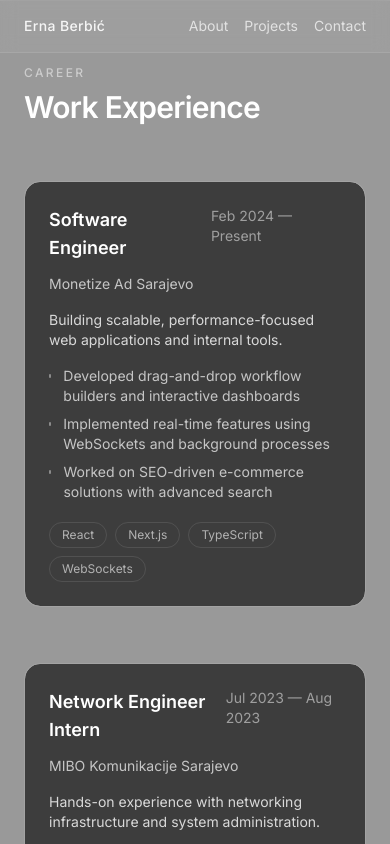
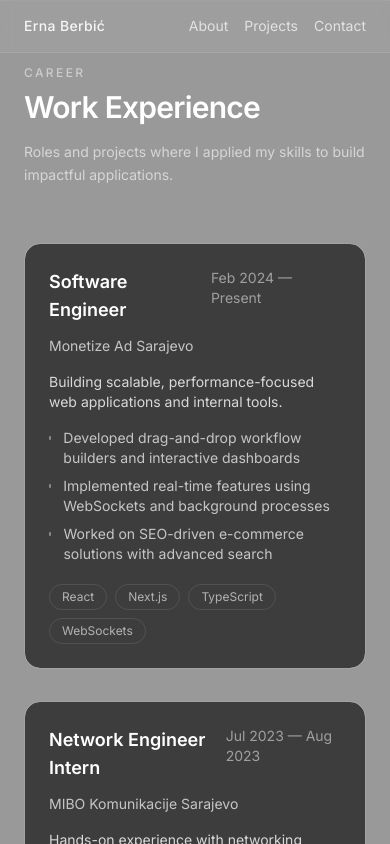
Before and after one commit to erna14/portfolio, a Next.js app in the folder frontend/: page / in a window 390 px wide. Shown: the top 844 px of the page. Built offline with nearby package versions, Linux system fonts and the light colour scheme.

Commit message:
Refactor WorkExperienceSection to utilize external experiences data; enhance styles with a new vertical timeline line and update layout for better visual hierarchy.

```diff
--- a/frontend/app/_sections/WorkExperienceSection.tsx
+++ b/frontend/app/_sections/WorkExperienceSection.tsx
@@ -1,5 +1,6 @@
 "use client";
 
+import { experiences } from "@/data/constants";
 import { useEffect, useRef, useState } from "react";
 
 /* ----------------------------------
@@ -87,55 +88,6 @@ function AnimateWhenVisible({
   );
 }
 
-/* ----------------------------------
-   Data
------------------------------------ */
-
-const experiences = [
-  {
-    company: "Monetize Ad Sarajevo",
-    role: "Software Engineer",
-    period: "Feb 2024 — Present",
-    summary:
-      "Building scalable, performance-focused web applications and internal tools.",
-    bullets: [
-      "Developed drag-and-drop workflow builders and interactive dashboards",
-      "Implemented real-time features using WebSockets and background processes",
-      "Worked on SEO-driven e-commerce solutions with advanced search",
-    ],
-    skills: ["React", "Next.js", "TypeScript", "WebSockets"],
-  },
-  {
-    company: "MIBO Komunikacije Sarajevo",
-    role: "Network Engineer Intern",
-    period: "Jul 2023 — Aug 2023",
-    summary:
-      "Hands-on experience with networking infrastructure and system administration.",
-    bullets: [
-      "Configured Cisco devices and routing and switching fundamentals",
-      "Managed Windows Server, Active Directory, DHCP, and DNS",
-      "Worked with Linux CLI, backups, monitoring, and basic cybersecurity",
-    ],
-    skills: ["Cisco", "Linux", "Windows Server"],
-  },
-  {
-    company: "Trinity d.o.o. Sarajevo",
-    role: "Full-stack Development Intern",
-    period: "Oct 2022 — Jan 2023",
-    summary:
-      "Built full-stack features with a focus on authentication and user management.",
-    bullets: [
-      "Developed frontend and backend for a social media application",
-      "Implemented secure authentication, authorization, and session handling",
-    ],
-    skills: ["React", "Node.js", "Auth"],
-  },
-];
-
-/* ----------------------------------
-   Section
------------------------------------ */
-
 export default function WorkExperienceSection() {
   return (
     <section
@@ -151,28 +103,24 @@ export default function WorkExperienceSection() {
           <h2 className="text-3xl font-semibold tracking-tight text-white md:text-4xl">
             Work Experience
           </h2>
+          <p className="mt-4 text-sm leading-relaxed text-white/60 md:text-base">
+            Roles and projects where I applied my skills to build impactful applications.
+          </p>
         </div>
 
         {/* Timeline */}
         <div className="relative">
           {/* Vertical line */}
-          <div
-            className="
-              hidden md:block
-              absolute left-5 top-0 h-full w-px
-              bg-gradient-to-b from-sky-400/0 via-sky-400/60 to-sky-400/0
-              shadow-[0_0_14px_rgba(56,189,248,0.4)]
-            "
-          />
+          <div className="timeline-vertical-line" />
 
-          <div className="flex flex-col gap-14">
+          <div className="flex flex-col gap-8 md:gap-14">
             {experiences.map((job, index) => (
               <AnimateWhenVisible key={job.company} index={index}>
                 <div className="relative md:pl-16">
                   {/* Dot + connector */}
-                  <div className="hidden md:flex absolute left-[15px] top-8 items-center">
+                  <div className="hidden md:flex absolute left-[16px] top-8 items-center">
                     {/* dot */}
-                    <span className="h-3 w-3 rounded-full bg-sky-400 shadow-[0_0_16px_rgba(56,189,248,0.9)]" />
+                    <span className="h-2 w-2 rounded-full bg-sky-400 shadow-[0_0_16px_rgba(56,189,248,0.9)]" />
                     {/* connector */}
                     <span className="h-px w-10 bg-sky-400/70" />
                   </div>
--- a/frontend/app/globals.css
+++ b/frontend/app/globals.css
@@ -45,3 +45,7 @@ body {
 .animate-skill-marquee {
   animation: skill-marquee 35s linear infinite;
 }
+
+.timeline-vertical-line {
+  @apply hidden md:block absolute left-5 top-0 h-full w-px bg-gradient-to-b from-sky-400/0 via-sky-400/60 to-sky-400/0 shadow-[0_0_14px_rgba(56,189,248,0.4)];
+}
--- a/frontend/data/constants.ts
+++ b/frontend/data/constants.ts
@@ -40,3 +40,44 @@ export const skills: Skill[] = [
   { name: "Git", icon: SiGit, color: "#F05032" },
   { name: "GitHub", icon: SiGithub, color: "#ffffff" },
 ];
+
+export const experiences = [
+  {
+    company: "Monetize Ad Sarajevo",
+    role: "Software Engineer",
+    period: "Feb 2024 — Present",
+    summary:
+      "Building scalable, performance-focused web applications and internal tools.",
+    bullets: [
+      "Developed drag-and-drop workflow builders and interactive dashboards",
+      "Implemented real-time features using WebSockets and background processes",
+      "Worked on SEO-driven e-commerce solutions with advanced search",
+    ],
+    skills: ["React", "Next.js", "TypeScript", "WebSockets"],
+  },
+  {
+    company: "MIBO Komunikacije Sarajevo",
+    role: "Network Engineer Intern",
+    period: "Jul 2023 — Aug 2023",
+    summary:
+      "Hands-on experience with networking infrastructure and system administration.",
+    bullets: [
+      "Configured Cisco devices and routing and switching fundamentals",
+      "Managed Windows Server, Active Directory, DHCP, and DNS",
+      "Worked with Linux CLI, backups, monitoring, and basic cybersecurity",
+    ],
+    skills: ["Cisco", "Linux", "Windows Server"],
+  },
+  {
+    company: "Trinity d.o.o. Sarajevo",
+    role: "Full-stack Development Intern",
+    period: "Oct 2022 — Jan 2023",
+    summary:
+      "Built full-stack features with a focus on authentication and user management.",
+    bullets: [
+      "Developed frontend and backend for a social media application",
+      "Implemented secure authentication, authorization, and session handling",
+    ],
+    skills: ["React", "Node.js", "Auth"],
+  },
+];
```
